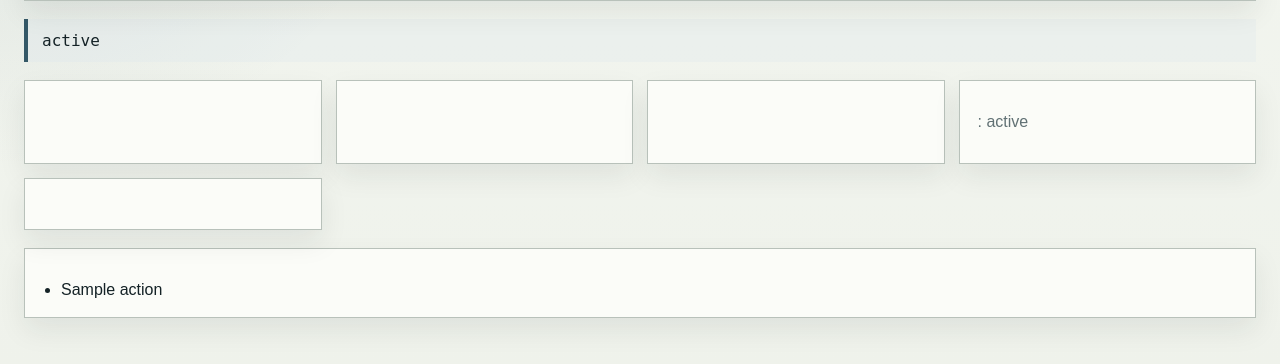
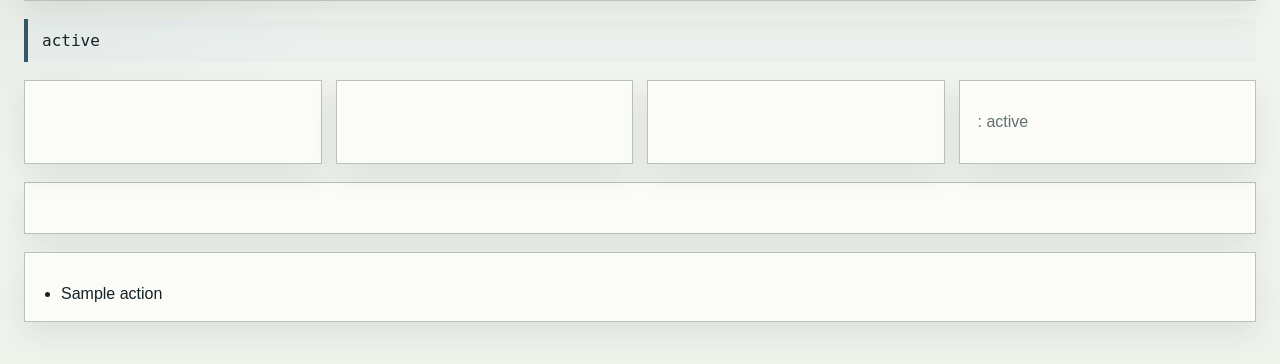
Before and after one commit to stoertebeker/scada-honeypot, a Python web app: template src/honeypot/hmi_web/templates/service_panel.html in a window 1280 px wide. Shown: the part 280-644 px from the top of the page. Run offline with Jinja, Linux system fonts and the light colour scheme; the template is opened without the code that fills it: most values are stand-ins (such as "Sample title", 1, 10 or a date in 2020).

Commit message:
hmi: widen inverter service controls

```diff
--- a/src/honeypot/hmi_web/templates/service_panel.html
+++ b/src/honeypot/hmi_web/templates/service_panel.html
@@ -156,6 +156,14 @@
       margin-bottom: 18px;
     }
 
+    .inverter-control-row {
+      margin-bottom: 18px;
+    }
+
+    .inverter-control-panel {
+      width: 100%;
+    }
+
     form {
       display: grid;
       gap: 12px;
@@ -289,6 +297,7 @@
 
     .block-grid {
       display: grid;
+      grid-template-columns: repeat(auto-fit, minmax(320px, 1fr));
       gap: 12px;
     }
 
@@ -362,7 +371,7 @@
     <p class="status {{ page.status_tone }}">{{ page.status_label }}</p>
     {% endif %}
 
-    <section class="controls">
+    <section class="controls service-control-grid">
       <article class="panel">
         <h2>{{ t("section.service_control.power_limit") }}</h2>
         {% if page.controls_available %}
@@ -459,8 +468,10 @@
         <p class="hint">{{ t("service.status.control_unavailable") }}</p>
         {% endif %}
       </article>
+    </section>
 
-      <article class="panel">
+    <section class="inverter-control-row">
+      <article class="panel inverter-control-panel">
         <h2>{{ t("section.service_control.inverter_blocks") }}</h2>
         {% if page.controls_available %}
         <div class="block-grid">
```
Also changed, not shown: tests/integration/test_hmi_web_overview.py (+6 -0 lines), 1 other file.
